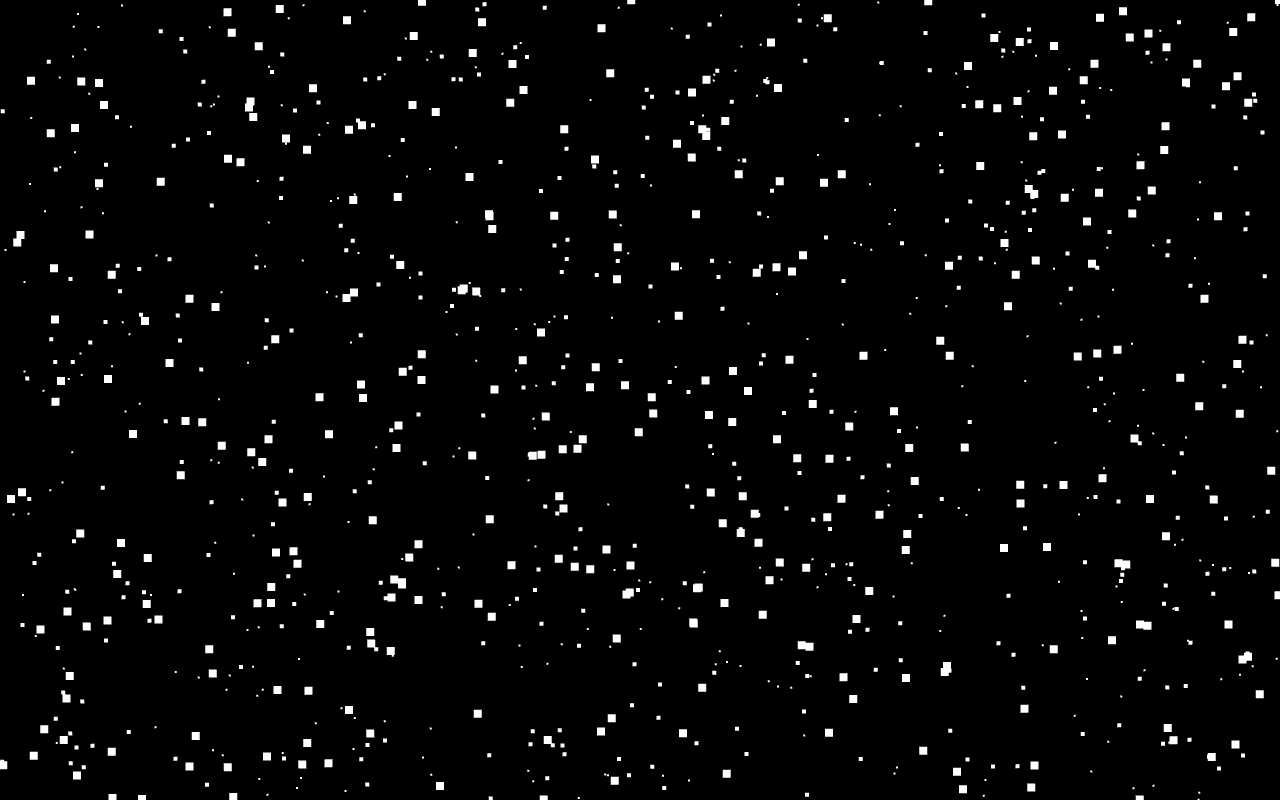
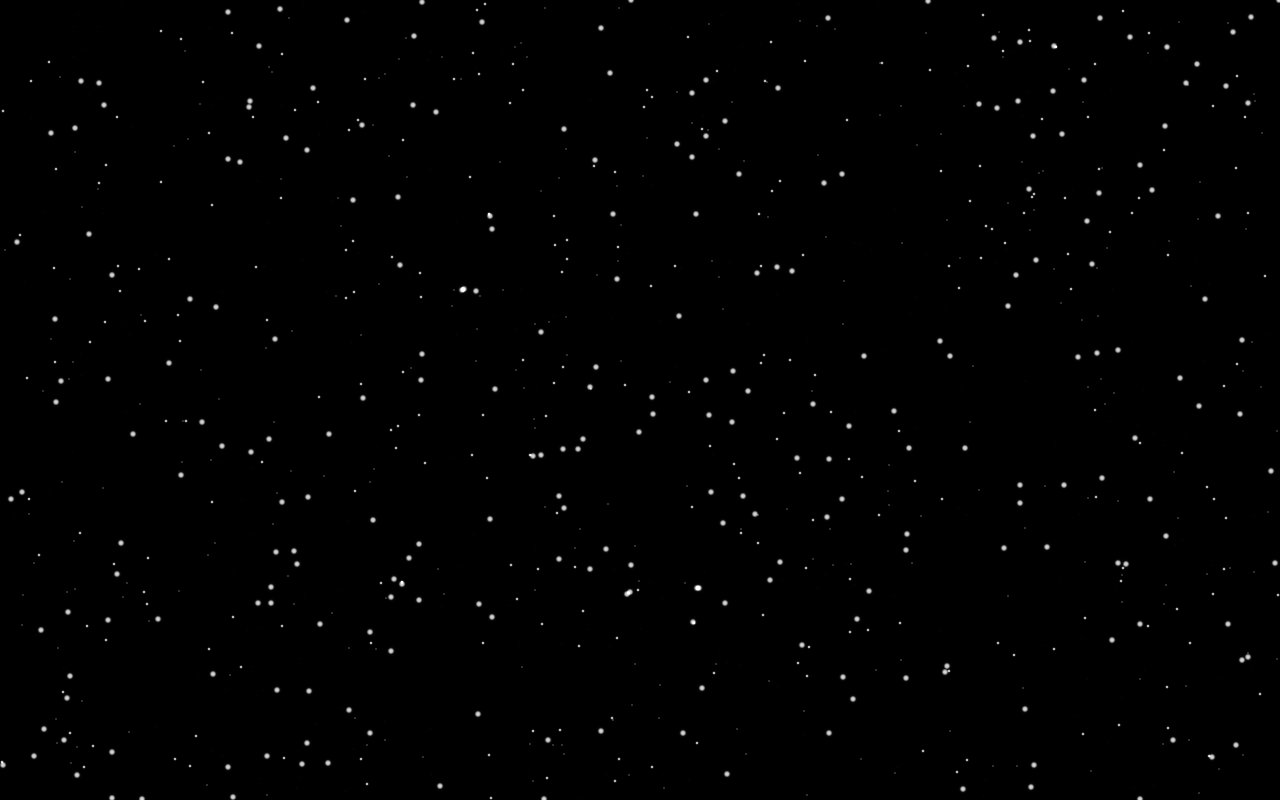
Before and after one commit to danielbulger/particles, a plain HTML site: page index.html in a window 1280 px wide. Drawn offline with Linux system fonts and the light colour scheme.

Commit message:
Particles now use static texture

```diff
--- a/index.html
+++ b/index.html
@@ -29,6 +29,8 @@
 
 		uniform sampler2D u_particles;
 
+		uniform sampler2D u_colours;
+
 		attribute vec2 a_index;
 
 		void main() {
@@ -49,8 +51,10 @@
 
 		precision mediump float;
 
+		uniform sampler2D u_texture;
+
 		void main() {
-			gl_FragColor = vec4(1.0, 1.0, 1.0, 1.0);
+			gl_FragColor = texture2D(u_texture, gl_PointCoord);
 		}
 
 	</script>
--- a/main.js
+++ b/main.js
@@ -31,6 +31,32 @@ function makeDataTexture(gl, dimension, data) {
     gl.texParameteri(gl.TEXTURE_2D, gl.TEXTURE_WRAP_T, gl.CLAMP_TO_EDGE);
 
     return texture;
+}
+
+async function makeTexture(gl, url) {
+    return new Promise(function (resolve, reject) {
+
+        const image = new Image();
+
+        image.onload = function () {
+
+            const texture = gl.createTexture();
+
+            gl.bindTexture(gl.TEXTURE_2D, texture);
+
+            gl.texImage2D(gl.TEXTURE_2D, 0, gl.RGBA, gl.RGBA, gl.UNSIGNED_BYTE, image);
+
+            gl.generateMipmap(gl.TEXTURE_2D);
+
+            resolve(texture);
+        }
+
+        image.onerror = function () {
+            reject();
+        }
+
+        image.src = url;
+    });
 }
 
 /**
@@ -87,7 +113,7 @@ function generateParticleData(count, width, height) {
         buffer[block + 1] = Math.random() * height;
 
         // The particle point size
-        buffer[block + 2] = 2 ** (Math.floor(Math.random() * 3) + 1);
+        buffer[block + 2] = 2 ** (Math.floor(Math.random() * 4) + 1);
 
         // dummy for now
         buffer[block + 3] = 0;
@@ -127,12 +153,18 @@ function render(gl, renderInfo) {
 
     gl.uniform1i(renderInfo.uniforms.particles, 0);
 
+    gl.activeTexture(gl.TEXTURE1);
+
+    gl.bindTexture(gl.TEXTURE_2D, renderInfo.textures.texture);
+
+    gl.uniform1i(renderInfo.uniforms.texture, 1);
+
     gl.drawArrays(gl.POINTS, 0, renderInfo.particles);
 
     gl.flush();
 }
 
-function main() {
+async function main() {
 
     const canvas = document.getElementById('canvas');
 
@@ -150,7 +182,9 @@ function main() {
 
     const height = canvas.height = window.innerHeight;
 
-    const program = util.getProgram(gl, "vertex-shader", "fragment-shader");
+    const texture = await makeTexture(gl, 'assets/circle_05.png');
+
+    const program = util.getProgram(gl, 'vertex-shader', 'fragment-shader');
 
     const particles = 1024;
 
@@ -171,7 +205,7 @@ function main() {
 
         attributes: {
 
-            index: gl.getAttribLocation(program, "a_index")
+            index: gl.getAttribLocation(program, 'a_index')
         },
 
         textures: {
@@ -180,14 +214,18 @@ function main() {
                 gl,
                 Math.sqrt(particles),
                 generateParticleData(particles, width, height)
-            )
+            ),
+
+            texture: texture
         },
 
         uniforms: {
 
-            resolution: gl.getUniformLocation(program, "u_resolution"),
+            resolution: gl.getUniformLocation(program, 'u_resolution'),
 
-            particles: gl.getUniformLocation(program, "u_particles")
+            particles: gl.getUniformLocation(program, 'u_particles'),
+
+            texture: gl.getUniformLocation(program, 'u_texture')
         }
     };
 
--- a/util.js
+++ b/util.js
@@ -1,4 +1,8 @@
 const util = {};
+
+util.random = function(min, max) {
+	return min + (Math.random() * (max - min));
+}
 
 util.getShader = function (gl, elementId, type) {
 
```
Also changed, not shown: assets/License.txt (added), assets/circle_05.png (added).
